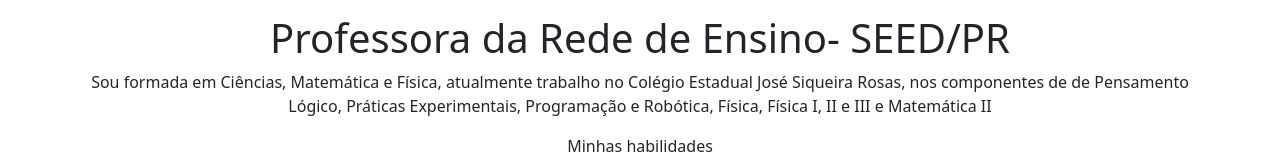
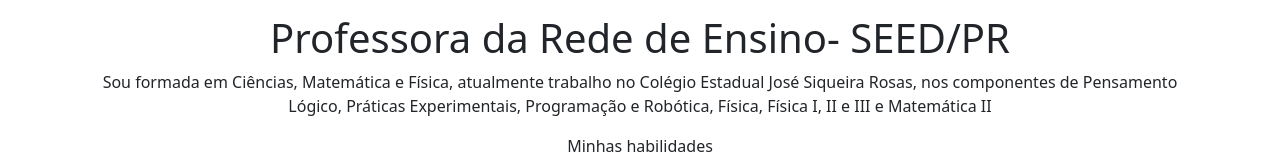
Before and after one commit to josianeruiz1976/Portif-lio, a plain HTML site: page index.html in a window 1280 px wide. Shown: the part 182-350 px from the top of the page. Drawn offline with nearby package versions, Linux system fonts and the light colour scheme.

Commit message:
Add files via upload

```diff
--- a/index.html
+++ b/index.html
@@ -15,7 +15,7 @@
         <p class="lead">Sou Josiane</p>
         <h1>Professora da Rede de Ensino- SEED/PR</h1>
         <p>Sou formada em Ciências, Matemática e Física, atualmente trabalho no Colégio Estadual José Siqueira Rosas, nos componentes de
-            de Pensamento Lógico, Práticas Experimentais, Programação e Robótica, Física, Física I, II e III e
+             Pensamento Lógico, Práticas Experimentais, Programação e Robótica, Física, Física I, II e III e
         Matemática II</em>
         </p>
         <p>Minhas habilidades</p>
```
